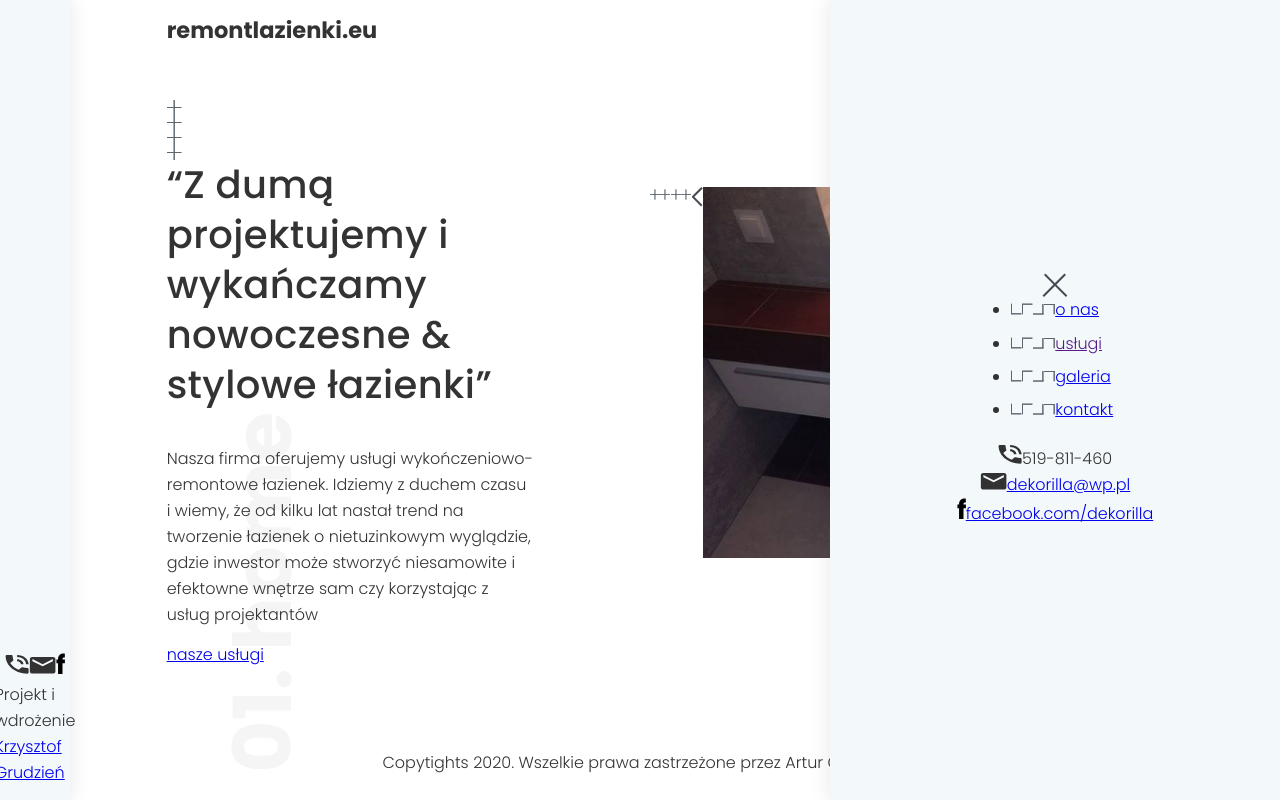
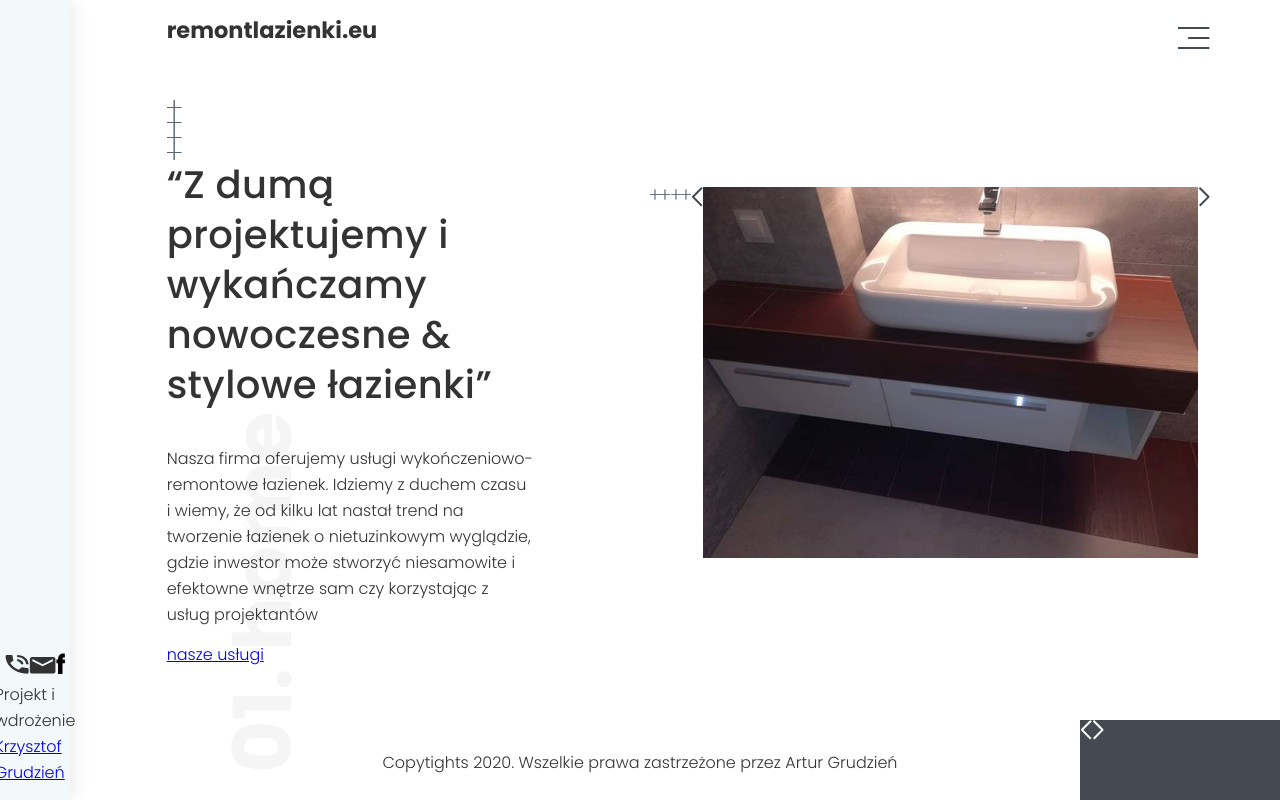
Before and after one commit to KrzysztofGrudzien/website-remontlazienki.eu, a Gatsby site: page / in a window 1280 px wide. Built offline with nearby package versions, Linux system fonts and the light colour scheme; Gatsby itself is replaced by a stand-in of ours.

Commit message:
hide navigation and add a burger menu icon

```diff
--- a/src/components/Header/header.js
+++ b/src/components/Header/header.js
@@ -9,6 +9,7 @@ import IconCornerLeftBottom from "../../assets/icons/icon-corner-left-bottom.svg
 import IconCornerLeftTop from "../../assets/icons/icon-corner-left-top.svg"
 import IconCornerRightBottom from "../../assets/icons/icon-corner-right-bottom.svg"
 import IconCornerRightTop from "../../assets/icons/icon-corner-right-top.svg"
+import IconBurgerMenu from "../../assets/icons/icon-burger-menu.svg"
 
 const Header = () => {
   return (
@@ -16,6 +17,7 @@ const Header = () => {
       <h1 className={headerStyles.headerLogo}>
         remont<span>lazienki</span>.eu
       </h1>
+      {/*
       <nav className={headerStyles.navbar}>
         <IconCloseMenu className={headerStyles.navbarClose} />
         <ul className={headerStyles.navbarList}>
@@ -110,6 +112,8 @@ const Header = () => {
           </a>
         </div>
       </nav>
+      */}
+      <IconBurgerMenu />
     </header>
   )
 }
```
